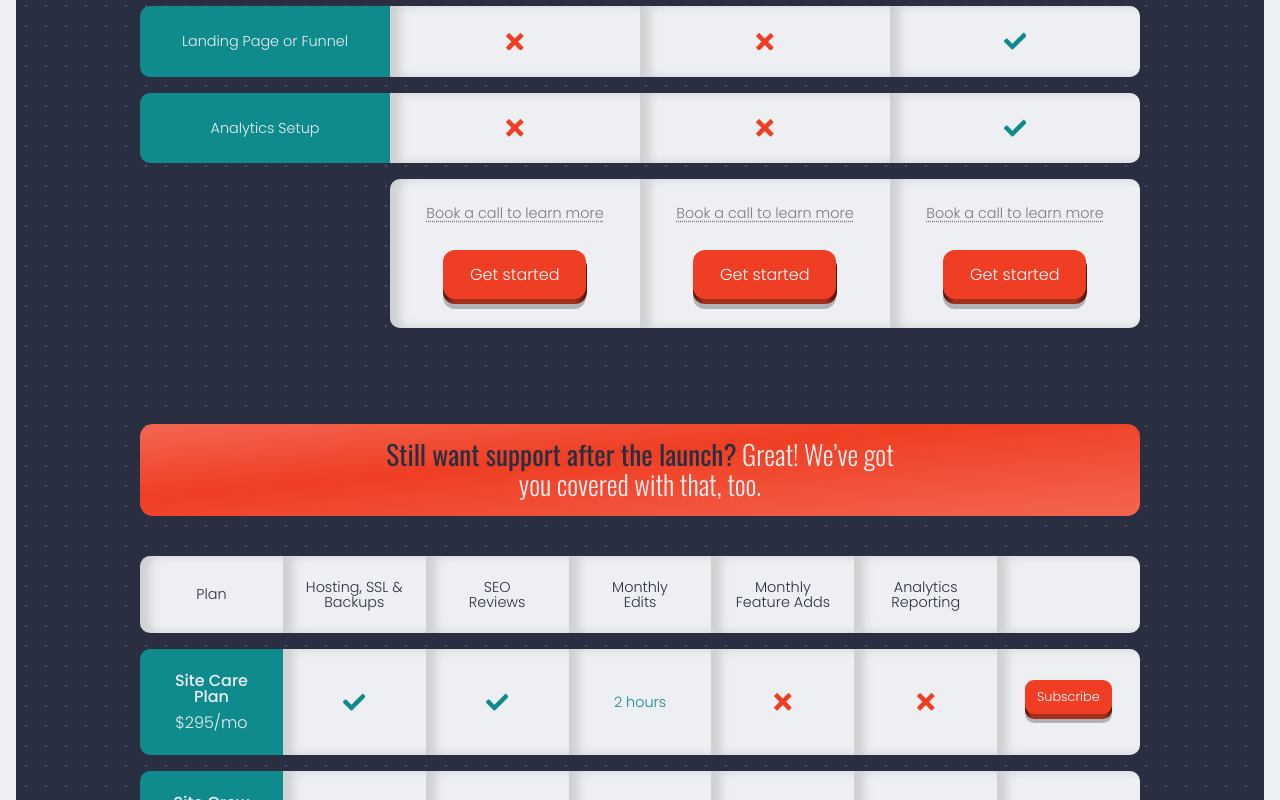
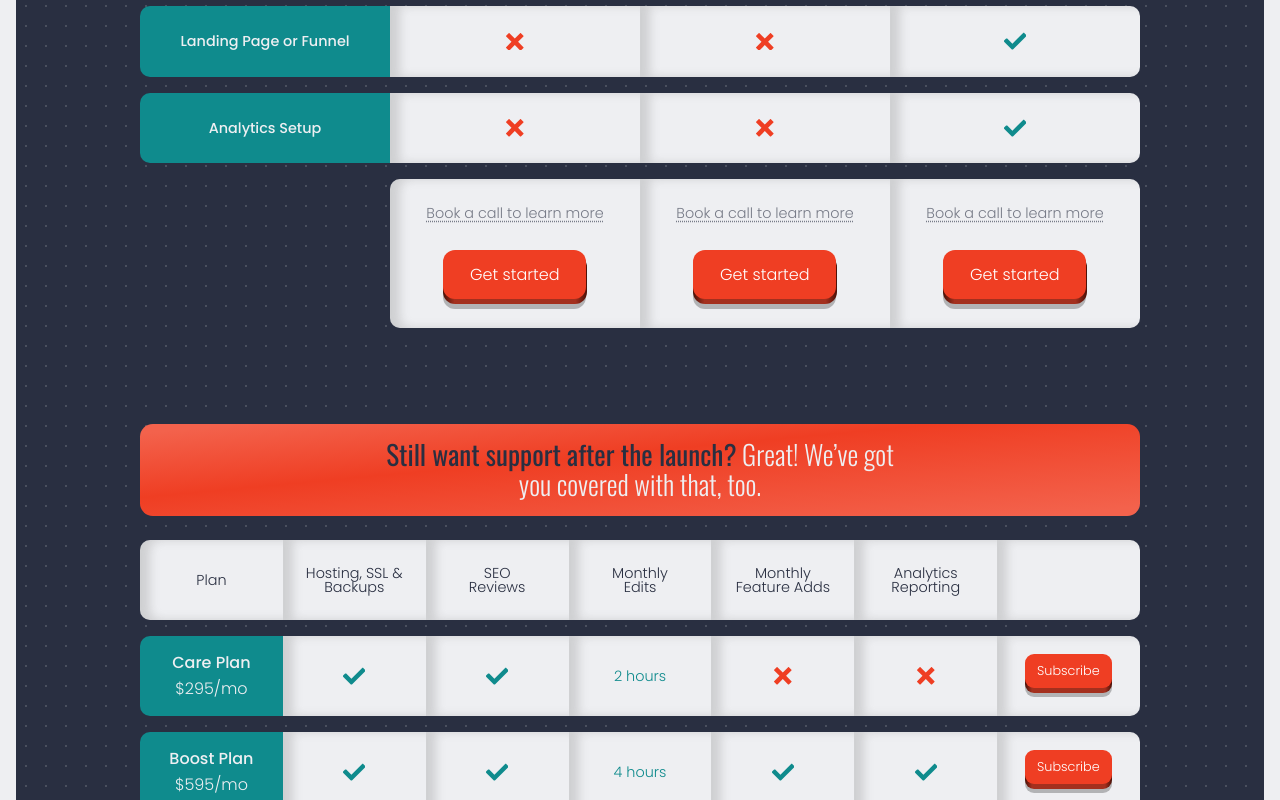
Before and after one commit to dinardavis/golbi, a React (Create React App) app in the folder client/: page / in a window 1280 px wide. Shown: the part 6300-7100 px from the top of the page. Built offline with nearby package versions, Linux system fonts and the light colour scheme.

Commit message:
Update pricing styling

```diff
--- a/client/src/assets/css/style.css
+++ b/client/src/assets/css/style.css
@@ -1127,7 +1127,7 @@ body {
 }
 
 .pricing-header-2 {
-  margin: 6rem 0 2.5rem;
+  margin: 6rem 0 1.5rem;
 }
 
 .pricing-header h1 {
@@ -1538,7 +1538,7 @@ body {
 .site-name {
   padding: 0 1rem;
   font-size: 0.9rem;
-  font-weight: 300;
+  font-weight: 500;
   color: var(--white);
 }
 
@@ -1564,6 +1564,7 @@ body {
   justify-content: center;
   align-items: center;
   width: 100%;
+  height: 80px;
   padding: 1.5rem 1rem;
   color: var(--background-dark);
   font-size: 0.9rem;
@@ -1657,7 +1658,6 @@ body {
 }
 
 .plan-name {
-  padding: 0 1rem;
   margin-bottom: 10px;
   font-weight: 500;
 }
--- a/client/src/components/MobilePricing.js
+++ b/client/src/components/MobilePricing.js
@@ -324,7 +324,7 @@ export default function MobilePricing() {
 
       <div className="plan-feature-row">
         <div className="plan-feature-col">
-          <h3 className="plan-name">Site Care Plan</h3>
+          <h3 className="plan-name">Care Plan</h3>
           <p>$295/mo</p>
         </div>
         <div className="plan-feature-col">
@@ -356,7 +356,7 @@ export default function MobilePricing() {
 
       <div className="plan-feature-row">
         <div className="plan-feature-col">
-          <h3 className="plan-name">Site Grow Plan</h3>
+          <h3 className="plan-name">Boost Plan</h3>
           <p>$595/mo</p>
         </div>
         <div className="plan-feature-col">
--- a/client/src/components/Pricing.js
+++ b/client/src/components/Pricing.js
@@ -313,7 +313,7 @@ export default function Pricing() {
 
       <div className="plan-feature-row">
         <div className="plan-feature-col">
-          <h3 className="plan-name">Site Care Plan</h3>
+          <h3 className="plan-name">Care Plan</h3>
           <p>$295/mo</p>
         </div>
         <div className="plan-feature-col">
@@ -346,7 +346,7 @@ export default function Pricing() {
 
       <div className="plan-feature-row">
         <div className="plan-feature-col">
-          <h3 className="plan-name">Site Grow Plan</h3>
+          <h3 className="plan-name">Boost Plan</h3>
           <p>$595/mo</p>
         </div>
         <div className="plan-feature-col">
```
